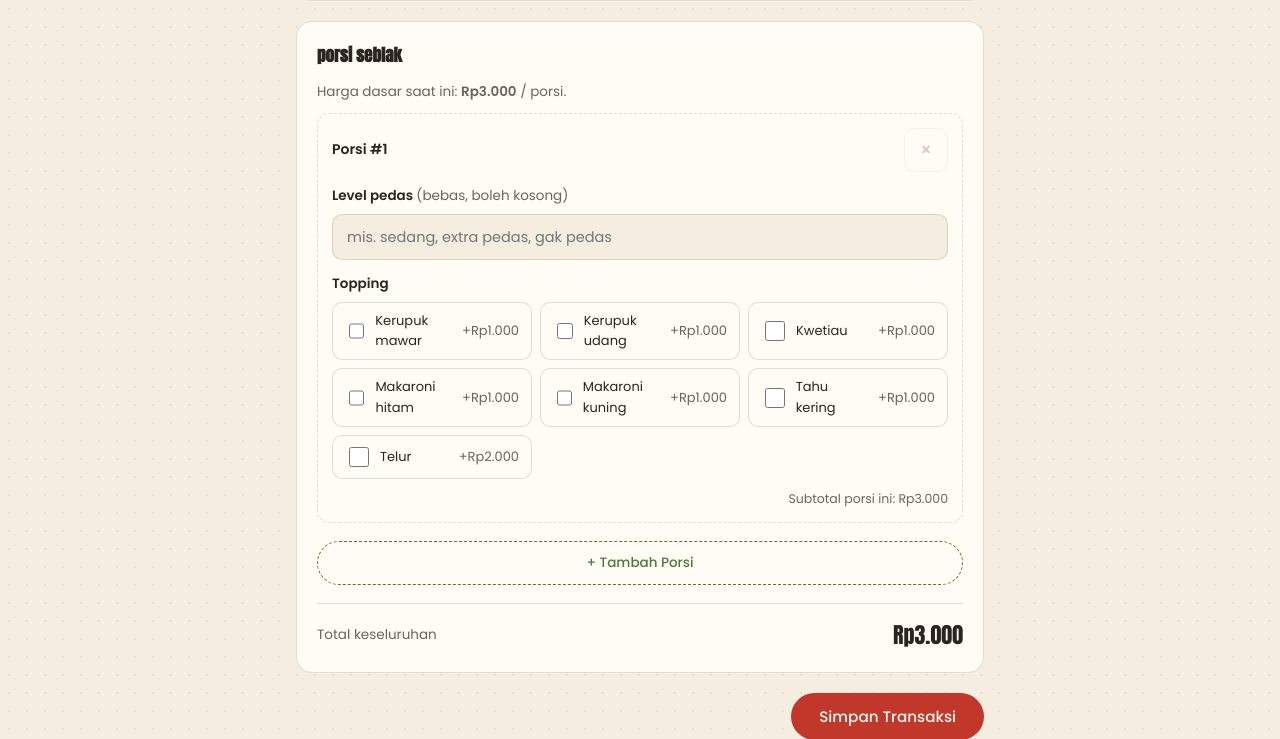
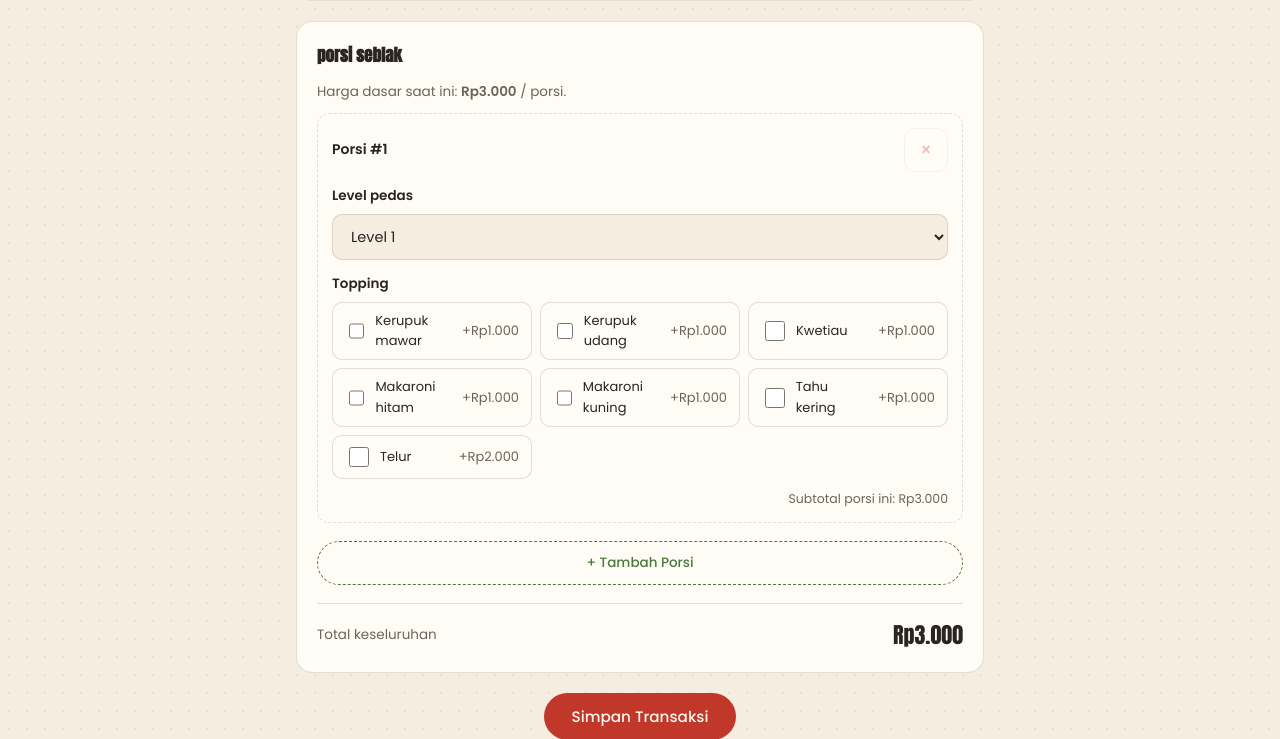
Before and after one commit to ridhosyahputta-ai/seblak-bunga, a PHP site: page /admin/transaksi.php in a window 1280 px wide. Shown: the part 522-1261 px from the top of the page. Run offline with PHP 8.4, Linux system fonts and the light colour scheme; a user stored in the database is signed in; data comes from the database, SQL or seed files in the repository; data that the repository does not hold is empty.

Commit message:
feat(ui): proporsionalkan tombol, tambah tekstur latar, dan ubah level pedas ke dropdown 1-4

```diff
--- a/admin/topping.php
+++ b/admin/topping.php
@@ -255,7 +255,7 @@ $extra_style = <<<CSS
   .form-row { display: flex; gap: 12px; flex-wrap: wrap; }
   .form-row > div { flex: 1; min-width: 160px; }
 
-  .form-actions { display: flex; align-items: center; gap: 12px; margin-top: 16px; flex-wrap: wrap; }
+  .form-actions { display: flex; justify-content: center; align-items: center; gap: 12px; margin-top: 16px; flex-wrap: wrap; }
   .btn-submit-topping {
     width: auto;
     min-height: 42px;
--- a/admin/transaksi.php
+++ b/admin/transaksi.php
@@ -44,7 +44,7 @@ $old = [
     'pelanggan_nama' => '',
     'pelanggan_hp'   => '',
     'catatan'        => '',
-    'item'           => [['level_pedas' => '', 'topping' => []]],
+    'item'           => [['level_pedas' => 'Level 1', 'topping' => []]],
 ];
 
 // ------------------------------------------------------------
@@ -116,9 +116,11 @@ if ($_SERVER['REQUEST_METHOD'] === 'POST') {
             continue;
         }
         $level = trim((string) ($row['level_pedas'] ?? ''));
-        $level = ($level === '') ? null : $level;
-        if ($level !== null && mb_strlen($level) > 50) {
-            $errors[] = 'Level pedas maksimal 50 karakter.';
+        if (in_array($level, ['1', '2', '3', '4'], true)) {
+            $level = 'Level ' . $level;
+        }
+        if (!in_array($level, ['Level 1', 'Level 2', 'Level 3', 'Level 4'], true)) {
+            $errors[] = 'Pilihan level pedas tidak valid (hanya Level 1 sampai Level 4).';
             continue;
         }
 
@@ -231,10 +233,18 @@ function renderItemRow($index, array $data, array $toppings, array $selectedTopp
         <button type="button" class="btn-remove-item" title="Hapus porsi ini">&times;</button>
       </div>
 
-      <label>Level pedas <span class="opt">(bebas, boleh kosong)</span></label>
-      <input type="text" name="item[<?= $index ?>][level_pedas]" maxlength="50"
-             value="<?= htmlspecialchars($data['level_pedas'] ?? '') ?>"
-             placeholder="mis. sedang, extra pedas, gak pedas">
+      <label>Level pedas</label>
+      <?php
+        $curLevel = $data['level_pedas'] ?? 'Level 1';
+        if ($curLevel === '' || $curLevel === null) {
+            $curLevel = 'Level 1';
+        }
+      ?>
+      <select name="item[<?= $index ?>][level_pedas]">
+        <?php foreach (['Level 1', 'Level 2', 'Level 3', 'Level 4'] as $lvl): ?>
+          <option value="<?= $lvl ?>" <?= ($curLevel === $lvl || $curLevel === substr($lvl, -1)) ? 'selected' : '' ?>><?= $lvl ?></option>
+        <?php endforeach; ?>
+      </select>
 
       <label>Topping</label>
       <div class="topping-check-grid">
@@ -298,7 +308,7 @@ $extra_style = <<<CSS
   .grand-total .gt-label { font-size: 13.5px; color: var(--text-secondary); }
   .grand-total .gt-value { font-family: 'Anton', sans-serif; font-size: 22px; }
 
-  .form-actions { display: flex; justify-content: flex-end; margin-top: 18px; }
+  .form-actions { display: flex; justify-content: center; margin-top: 18px; }
   .btn-simpan-transaksi {
     width: auto;
     min-height: 44px;
```
Also changed, not shown: CATATAN-TEKNIS.md (+3 -2 lines).
